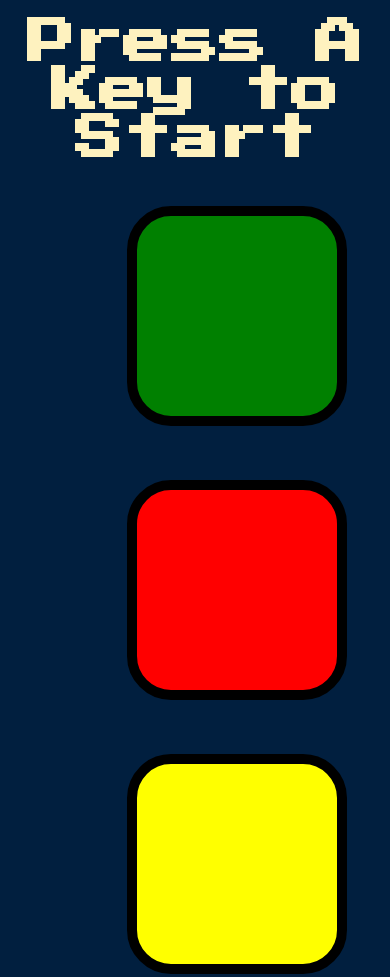
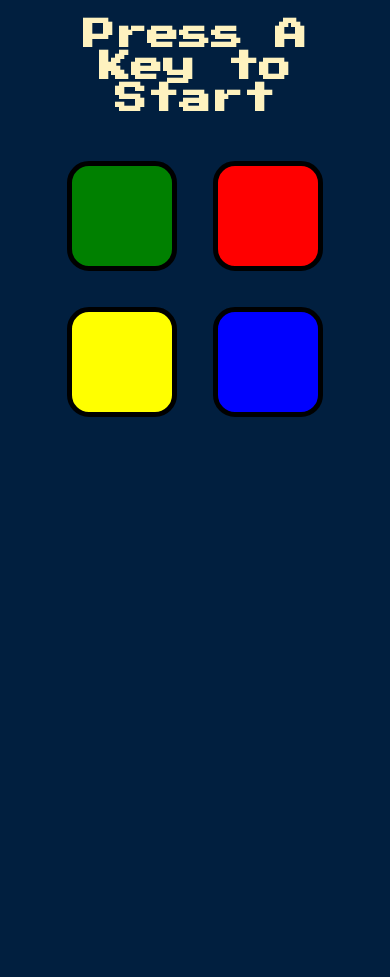
Before and after one commit to akifmertturk/the-simon-game, a plain HTML site: page index.html in a window 390 px wide. Shown: the top 977 px of the page. After the commit the page ends 844 px from the top, so only its background shows below. Drawn offline with nearby package versions, Linux system fonts and the light colour scheme.

Commit message:
responsiveness added
For mobile devices, it was added that the site is responsive from now on.

```diff
--- a/styles.css
+++ b/styles.css
@@ -6,7 +6,10 @@ body {
 #level-title {
   font-family: 'Press Start 2P', cursive;
   font-size: 3rem;
-  margin:  5%;
+  margin-top: 5%;
+  margin-bottom: 8%;
+  margin-right: 5%;
+  margin-left: 5%;
   color: #FEF2BF;
 }
 
@@ -14,7 +17,6 @@ body {
   display: block;
   width: 50%;
   margin: auto;
-
 }
 
 .btn {
@@ -51,3 +53,34 @@ body {
   box-shadow: 0 0 20px white;
   background-color: grey;
 }
+
+@media (max-width: 1120px) {
+  #level-title {
+    font-size: 2.5rem;
+  }
+  .btn {
+    margin: 20px;
+    display: inline-block;
+    height: 150px;
+    width: 150px;
+    border: 7px solid black;
+    border-radius: 20%;
+  }
+}
+
+@media (max-width: 850px) {
+  #level-title {
+    font-size: 2rem;
+  }
+  .btn {
+    margin: 1rem;
+    display: inline-block;
+    height: 100px;
+    width: 100px;
+    border: 5px solid black;
+    border-radius: 20%;
+  }
+  .container {
+    width: 100%;
+  }
+}
```
